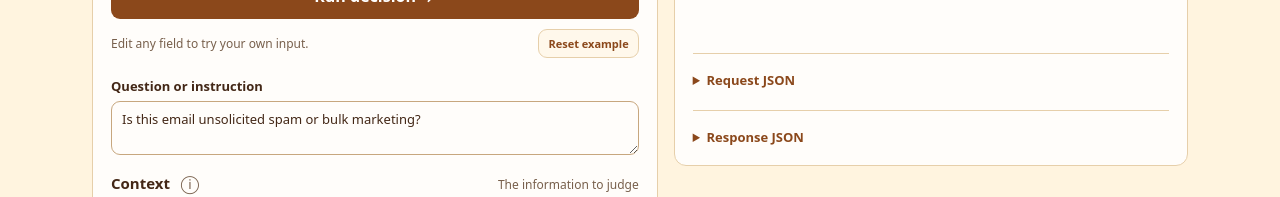
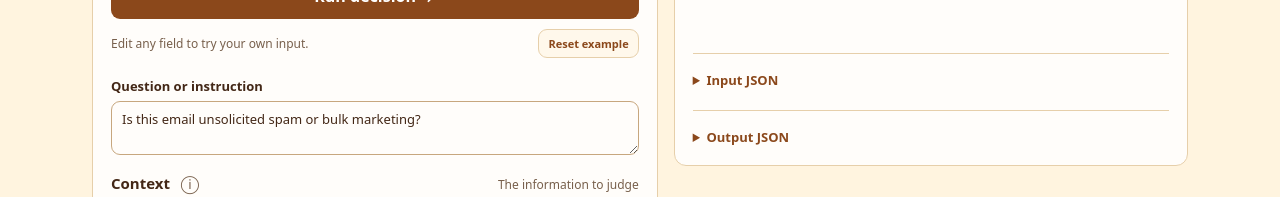
Before and after one commit to hotchpotch/bekko-system-one, a React (Vite) app in the folder browser/: page / in a window 1280 px wide. Shown: the part 467-664 px from the top of the page. Built offline with nearby package versions, Linux system fonts and the light colour scheme.

Commit message:
Rename JSON panels to Input and Output

```diff
--- a/browser/src/main.jsx
+++ b/browser/src/main.jsx
@@ -594,11 +594,11 @@ function App() {
             )}
           </div>
           <details className="developer">
-            <summary>Request JSON</summary>
+            <summary>Input JSON</summary>
             <pre id="request-json">
               {request
                 ? pretty(request)
-                : "Run a decision to inspect its request."}
+                : "Run a decision to inspect its input."}
             </pre>
             <details>
               <summary>Rendered model input</summary>
@@ -608,13 +608,13 @@ function App() {
             </details>
           </details>
           <details className="developer">
-            <summary>Response JSON</summary>
+            <summary>Output JSON</summary>
             <pre id="response-json">
               {error
                 ? pretty({ error })
                 : output
                   ? pretty(output.result)
-                  : "Run a decision to inspect its response."}
+                  : "Run a decision to inspect its output."}
             </pre>
           </details>
         </aside>
```
